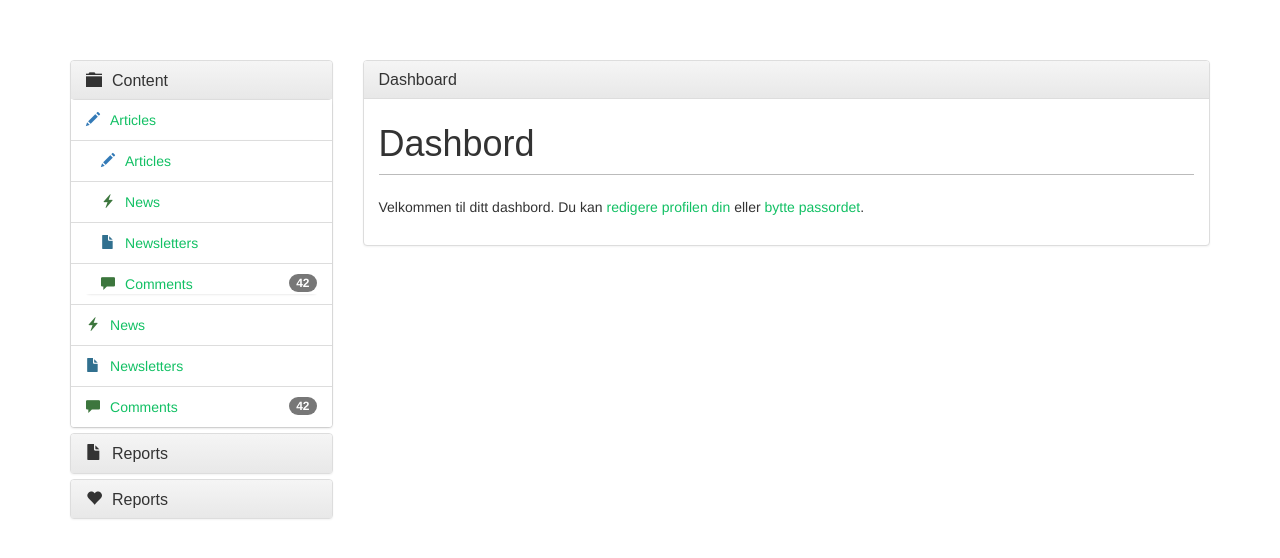
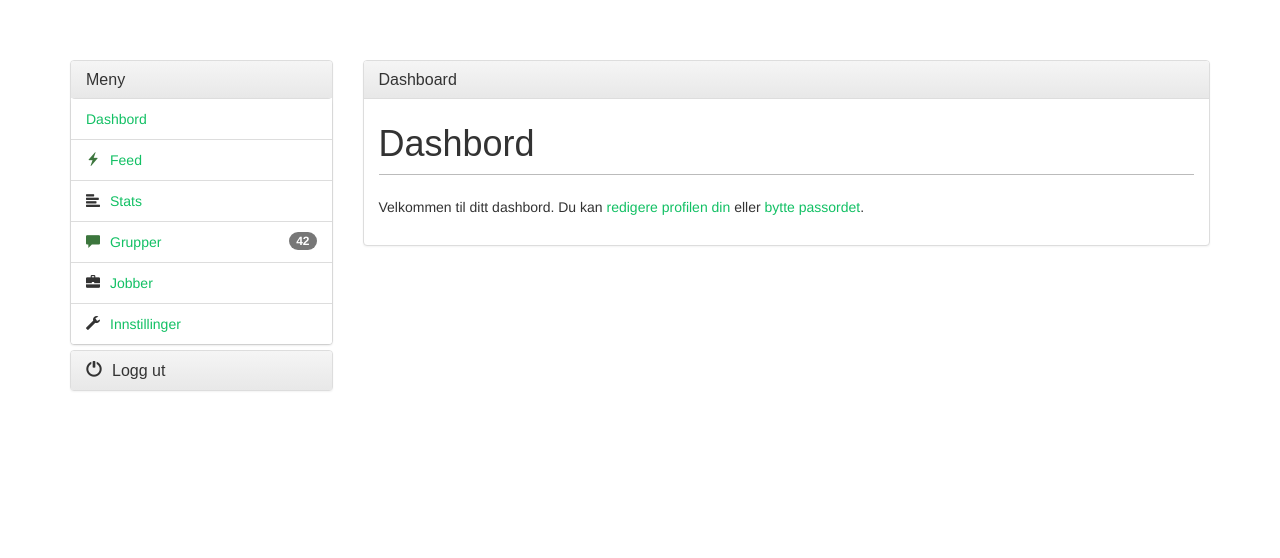
Before and after one commit to AMSteffensen/Webutvikling2017, a Django app: page / in a window 1280 px wide. Shown: the part 53-611 px from the top of the page. Run offline with Django 3.2, Linux system fonts and the light colour scheme; the visitor is signed in with stand-in values (Sample User, id 1); some libraries are stand-ins or nearby versions; some web fonts are replaced.

Commit message:
Jeg endret på menyen

```diff
--- a/account/templates/base.html
+++ b/account/templates/base.html
@@ -84,35 +84,24 @@
                 <div class="panel panel-default">
                   <div class="panel-heading">
                     <h4 class="panel-title">
-                      <a data-toggle="collapse" data-parent="#accordion" href="#collapseOne"><span class="glyphicon glyphicon-folder-close">
-                        </span>Content</a>
+                      <!-- <a data-toggle="collapse" data-parent="#accordion" href="#collapseOne"><span class="glyphicon glyphicon-folder-close">
+                      --></span>Meny</a>
                     </h4>
                   </div>
                   <div id="collapseOne" class="panel-collapse collapse in">
                     <ul class="list-group">
-                      <li class="list-group-item"><span class="glyphicon glyphicon-pencil text-primary">
-                      </span><a href="http://fb.com/moinakbarali">Articles</a>
-                        <ul class="list-group">
-                          <li class="list-group-item"><span class="glyphicon glyphicon-pencil text-primary">
-                          </span><a href="http://fb.com/moinakbarali">Articles</a></li>
+                      <li class="list-group-item"></span><a href="http://fb.com/moinakbarali">Dashbord</a>
 
-                          <li class="list-group-item"><span class="glyphicon glyphicon-flash text-success">
-                          </span><a href="http://fb.com/moinakbarali">News</a></li>
+                      <li class="list-group-item"><span class="glyphicon glyphicon-flash text-success"></span><a href="http://fb.com/moinakbarali">Feed</a></li>
 
-                          <li class="list-group-item"><span class="glyphicon glyphicon-file text-info">
-                          </span><a href="http://fb.com/moinakbarali">Newsletters</a></li>
+                      <li class="list-group-item"><span class="glyphicon glyphicon-align-left"></span><a href="http://fb.com/moinakbarali">Stats</a></li>
 
-                          <li class="list-group-item"><span class="glyphicon glyphicon-comment text-success">
-                          </span><a href="http://fb.com/moinakbarali">Comments</a><span class="badge">42</span></li>
+                      <li class="list-group-item"> <span class="glyphicon glyphicon-comment text-success"></span><a href="http://fb.com/moinakbarali">Grupper</a><span class="badge">42</span></li>
 
-                        </ul>
-                      </li>
+                      <li class="list-group-item"><span class="glyphicon glyphicon-briefcase"></span><a href="http://fb.com/moinakbarali">Jobber</a></li>
 
-                      <li class="list-group-item"><span class="glyphicon glyphicon-flash text-success"></span><a href="http://fb.com/moinakbarali">News</a></li>
+                      <li class="list-group-item"><span class="glyphicon glyphicon-wrench"></span><a href="http://fb.com/moinakbarali">Innstillinger</a></li>
 
-                      <li class="list-group-item"><span class="glyphicon glyphicon-file text-info"></span><a href="http://fb.com/moinakbarali">Newsletters</a></li>
-
-                      <li class="list-group-item"> <span class="glyphicon glyphicon-comment text-success"></span><a href="http://fb.com/moinakbarali">Comments</a><span class="badge">42</span></li>
 
                     </ul>
                   </div>
@@ -120,8 +109,8 @@
                 <div class="panel panel-default">
                   <div class="panel-heading">
                     <h4 class="panel-title">
-                      <a data-toggle="collapse" data-parent="#accordion" href="#collapseFour"><span class="glyphicon glyphicon-file">
-                        </span>Reports</a>
+                      <a data-toggle="collapse" data-parent="#accordion" href="#collapseFour"><span class="glyphicon glyphicon-off">
+                      </span>Logg ut</a>
                     </h4>
                   </div>
                   <div id="collapseFour" class="panel-collapse collapse">
@@ -145,7 +134,7 @@
                     </div>
                   </div>
                 </div>
-                <div class="panel panel-default">
+                <!--<div class="panel panel-default">
                   <div class="panel-heading">
                     <h4 class="panel-title">
                       <a data-toggle="collapse" data-parent="#accordion" href="#collapseFive"><span class="glyphicon glyphicon-heart">
@@ -172,7 +161,7 @@
                       </a>
                     </div>
                   </div>
-                </div>
+                </div> -->
               </div>
             </div>
             <div class="col-sm-9 col-md-9">
--- a/xfactor/settings.py
+++ b/xfactor/settings.py
@@ -45,8 +45,7 @@ INSTALLED_APPS = [
     'django.contrib.admin',
     'sorl.thumbnail',
     'actions',
-    'job',
-    'dashboard'
+    'job'
 ]
 
 MIDDLEWARE = [
```
